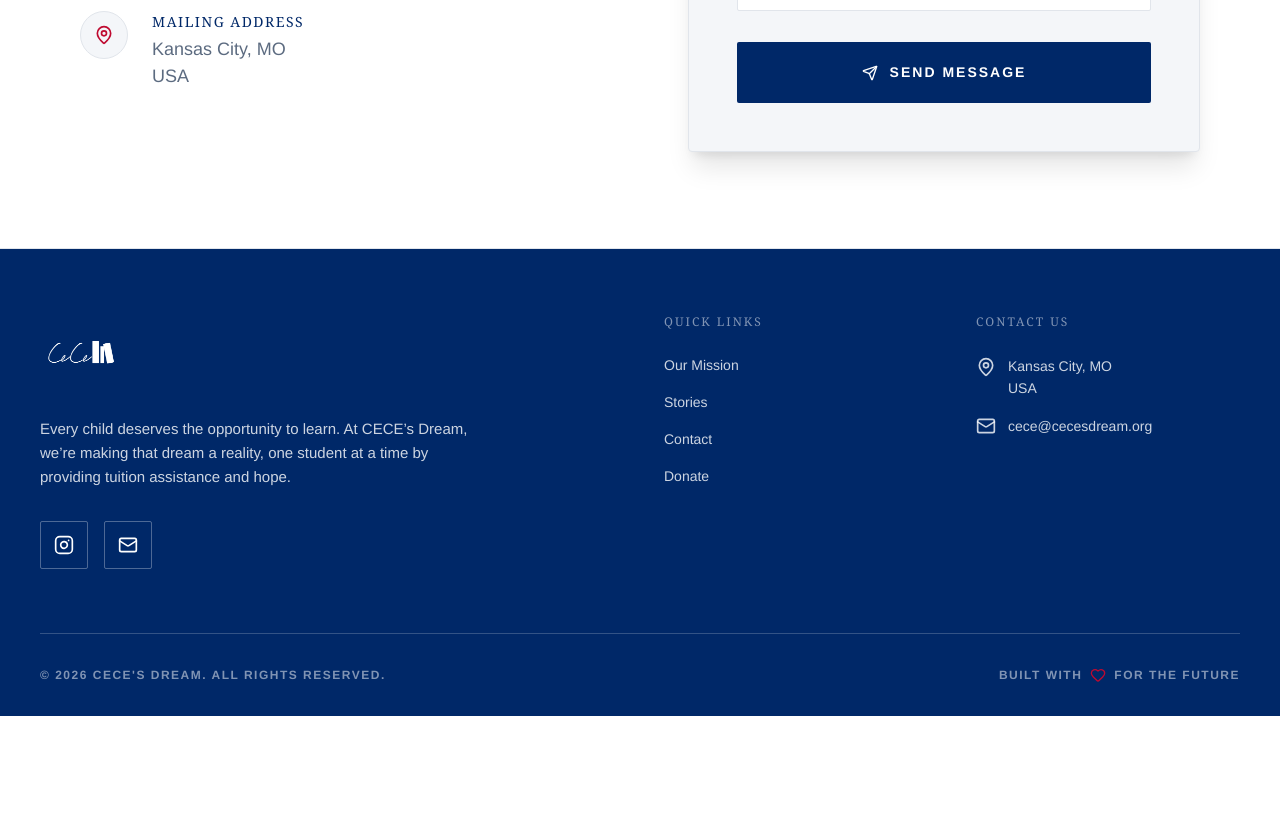
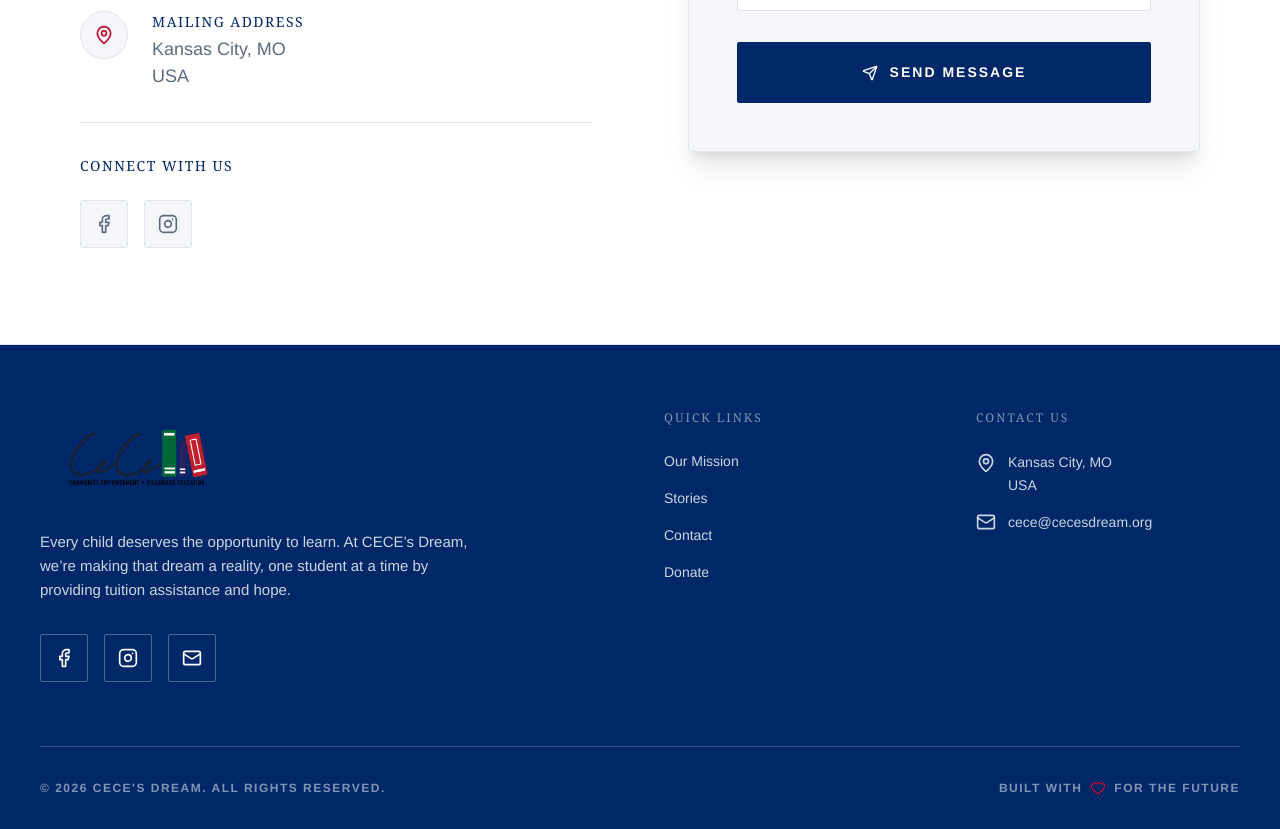
Before and after one commit to cecesdream/cecesdream.github.io, a React (Vite) app: page /contact in a window 1280 px wide. Shown: the part 660-1489 px from the top of the page. Before the commit the page ends 1376 px from the top, so only its background shows below. Built offline with nearby package versions, Linux system fonts and the light colour scheme; a web font is replaced by a local one.

Commit message:
feat(branding): update footer logo and add social media links

```diff
--- a/src/components/Footer.tsx
+++ b/src/components/Footer.tsx
@@ -1,6 +1,6 @@
-import { Heart, Instagram, Mail, MapPin } from "lucide-react";
+import { Facebook, Heart, Instagram, Mail, MapPin } from "lucide-react";
 import { Link } from "react-router-dom";
-import logo from "../assets/logo-no-tag.png";
+import logo from "../assets/logo-tag.png";
 
 export default function Footer() {
   return (
@@ -9,16 +9,19 @@ export default function Footer() {
         <div className="grid grid-cols-1 md:grid-cols-4 gap-12 mb-16">
           <div className="col-span-1 md:col-span-2">
             <div className="flex items-center space-x-3 mb-6">
-              <img src={logo} alt="CECE's Dream Logo" className="w-20 h-20 object-contain brightness-0 invert" />
+              <img src={logo} alt="CECE's Dream Logo" className="w-48 h-auto object-contain" />
             </div>
             <p className="text-white/80 text-[15px] max-w-md mb-8 leading-[1.6]">
               Every child deserves the opportunity to learn. At CECE’s Dream, we’re making that dream a reality, one student at a time by providing tuition assistance and hope.
             </p>
             <div className="flex space-x-4">
-              <a href="#" className="h-12 w-12 rounded-[2px] border border-white/30 flex items-center justify-center hover:border-accent hover:text-accent transition-all text-white">
+              <a href="https://www.facebook.com/cecesdreamnonprofit" target="_blank" rel="noopener noreferrer" className="h-12 w-12 rounded-[2px] border border-white/30 flex items-center justify-center hover:border-accent hover:text-accent transition-all text-white">
+                <Facebook className="w-5 h-5" />
+              </a>
+              <a href="https://www.instagram.com/cecesdreamnonprofit" target="_blank" rel="noopener noreferrer" className="h-12 w-12 rounded-[2px] border border-white/30 flex items-center justify-center hover:border-accent hover:text-accent transition-all text-white">
                 <Instagram className="w-5 h-5" />
               </a>
-              <a href="#" className="h-12 w-12 rounded-[2px] border border-white/30 flex items-center justify-center hover:border-accent hover:text-accent transition-all text-white">
+              <a href="mailto:cece@cecesdream.org" className="h-12 w-12 rounded-[2px] border border-white/30 flex items-center justify-center hover:border-accent hover:text-accent transition-all text-white">
                 <Mail className="w-5 h-5" />
               </a>
             </div>
--- a/src/pages/Contact.tsx
+++ b/src/pages/Contact.tsx
@@ -1,6 +1,6 @@
 import { useState } from "react";
 import { motion, AnimatePresence } from "motion/react";
-import { Mail, MapPin, Phone, Send, CheckCircle2, AlertCircle } from "lucide-react";
+import { Mail, MapPin, Phone, Send, CheckCircle2, AlertCircle, Facebook, Instagram } from "lucide-react";
 
 export default function Contact() {
   const [formData, setFormData] = useState({
@@ -86,6 +86,30 @@ export default function Contact() {
                   Kansas City, MO<br />
                   USA
                 </p>
+              </div>
+            </div>
+
+            <div className="border-t border-border pt-8 mt-8">
+              <h5 className="font-bold text-[14px] uppercase tracking-[1.5px] text-text mb-6">Connect With Us</h5>
+              <div className="flex space-x-4">
+                <a
+                  href="https://www.facebook.com/cecesdreamnonprofit"
+                  target="_blank"
+                  rel="noopener noreferrer"
+                  className="w-12 h-12 bg-surface border border-border rounded-[2px] flex items-center justify-center text-text-dim hover:text-accent hover:border-accent transition-all"
+                  title="Facebook"
+                >
+                  <Facebook className="w-5 h-5" />
+                </a>
+                <a
+                  href="https://www.instagram.com/cecesdreamnonprofit"
+                  target="_blank"
+                  rel="noopener noreferrer"
+                  className="w-12 h-12 bg-surface border border-border rounded-[2px] flex items-center justify-center text-text-dim hover:text-accent hover:border-accent transition-all"
+                  title="Instagram"
+                >
+                  <Instagram className="w-5 h-5" />
+                </a>
               </div>
             </div>
           </div>
```
Also changed, not shown: 1 other file (tests, documents, lock files or other folders). Lines whose indentation alone changed are shown as unchanged.
